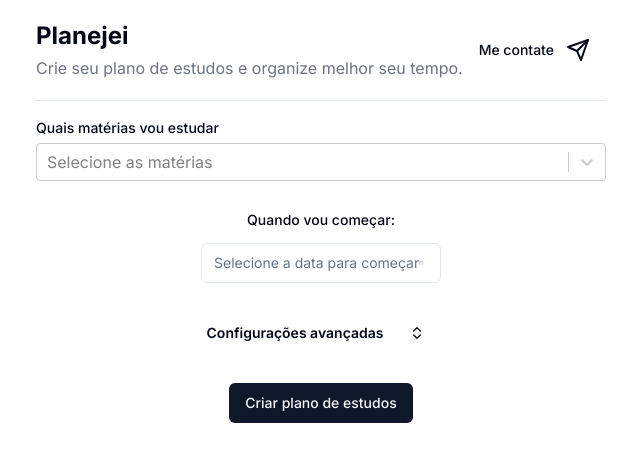
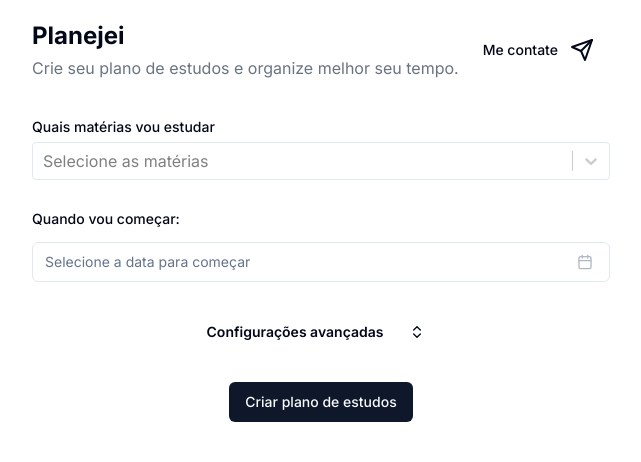
Before and after one commit to isaacbatst/study-plan-generator, a Next.js app: page / in a window 1280 px wide. Shown: the top 462 px of the page, without its empty margins (319-960 px from the left). Built offline with nearby package versions, Linux system fonts and the light colour scheme.

Commit message:
:lipstick: Improve page styles

```diff
--- a/src/app/page.tsx
+++ b/src/app/page.tsx
@@ -9,7 +9,7 @@ export default async function Home() {
   const subjects = await subjectsRepository.findAll()
 
   return (
-    <main className="flex min-h-screen flex-col items-center">
+    <main className="flex min-h-screen flex-col lg:items-center">
       <div className="xl:max-w-[80vw]">
         <Header />
         <Plannings subjects={subjects.map(subject => subject.toJSON())} />
--- a/src/components/CreatePlanningForm/CreatePlanningFormPeriod.tsx
+++ b/src/components/CreatePlanningForm/CreatePlanningFormPeriod.tsx
@@ -14,7 +14,7 @@ type Props = {
 
 const CreatePlanningFormPeriod = ({field}: Props) => {
   return (
-    <FormItem className="flex flex-col items-center">
+    <FormItem className="flex flex-col">
       <FormLabel className="mb-2">Quando vou começar:</FormLabel>
       <Popover>
         <PopoverTrigger asChild>
@@ -22,7 +22,7 @@ const CreatePlanningFormPeriod = ({field}: Props) => {
             <Button
               variant="outline"
               className={cn(
-                "w-[240px] pl-3 text-left font-normal",
+                "pl-3 text-left font-normal",
                 !field.value && "text-muted-foreground"
               )}
             >
--- a/src/components/CreatePlanningForm/CreatePlanningFormSubjectSelect.tsx
+++ b/src/components/CreatePlanningForm/CreatePlanningFormSubjectSelect.tsx
@@ -21,6 +21,12 @@ const CreatePlanningFormSubjectSelect = ({subjects, field}: Props) => {
         value={field.value}
         onChange={field.onChange}
         placeholder="Selecione as matérias"
+        styles={{
+          control: (baseStyles, state) => ({
+            ...baseStyles,
+            borderColor: state.isFocused ? 'blue' : 'neutral5',
+          }),
+        }}
       />
       <FormMessage />
     </FormItem>
--- a/src/components/Header.tsx
+++ b/src/components/Header.tsx
@@ -5,7 +5,7 @@ type Props = {}
 const Header = (props: Props) => {
   return (
     <header>
-      <div className='p-5 lg:px-0 lg:py-5 flex justify-between'>
+      <div className='p-5 lg:px-0 lg:py-5 flex justify-between gap-2'>
         <div>
           <h1 className='text-2xl font-bold mb-1'>Planejei</h1>
           <p className='text-gray-500 hidden lg:block'>Crie seu plano de estudos e organize melhor seu tempo.</p>
@@ -14,7 +14,7 @@ const Header = (props: Props) => {
           <SheetDemo />
         </div>
       </div>
-      <hr />
+      <hr className='lg:hidden' />
     </header>
   )
 }
```
